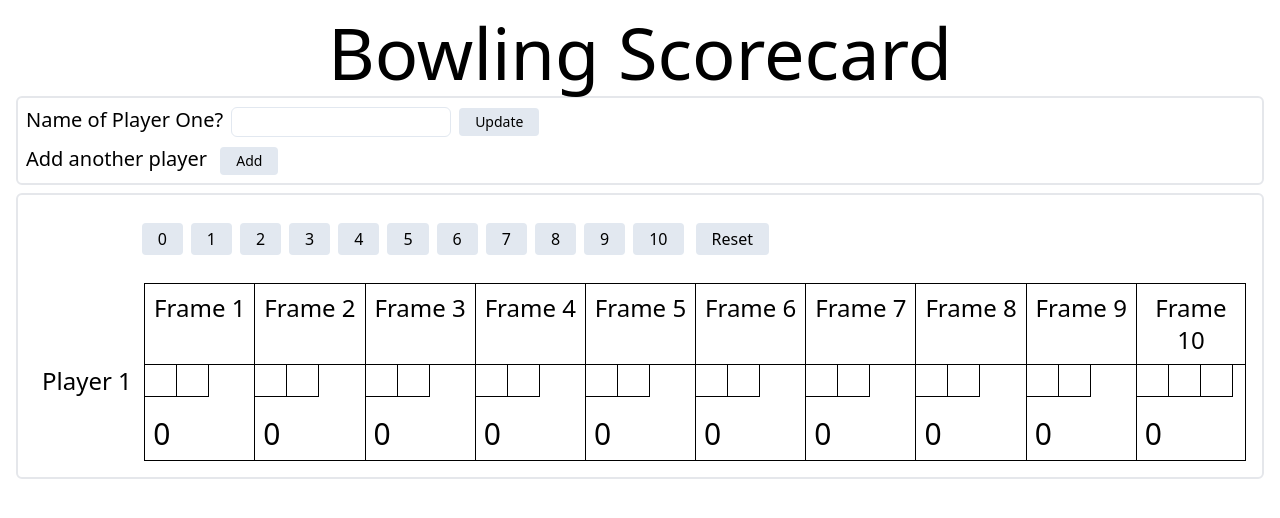
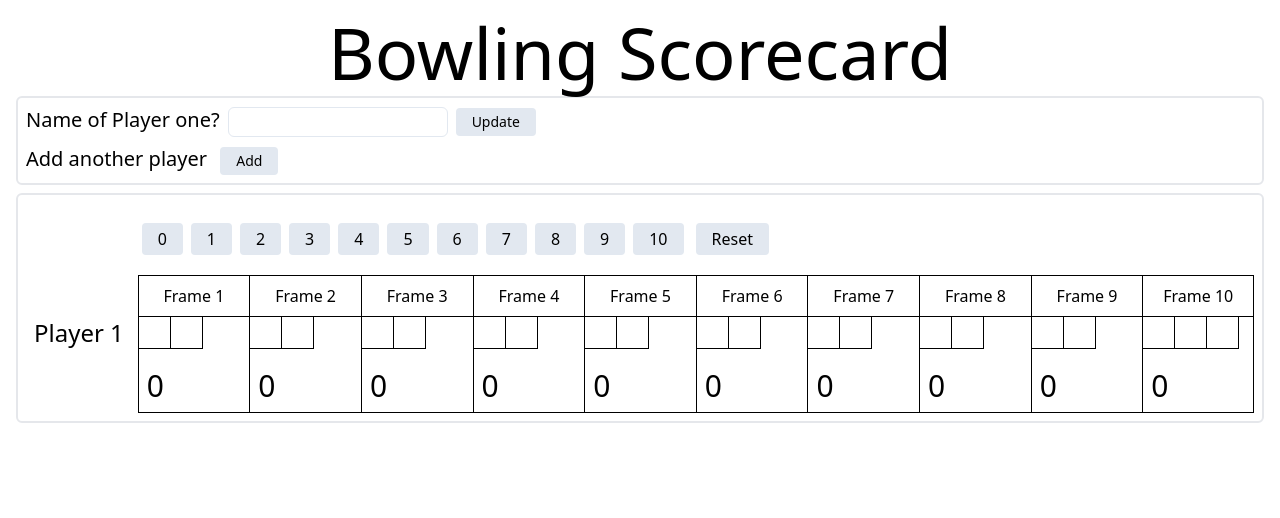
Before and after one commit to puyanwei/bowling-score-card, a Next.js app: page / in a window 1280 px wide. Shown: the top 518 px of the page. Built offline with nearby package versions, Linux system fonts and the light colour scheme.

Commit message:
... - default player names - hide add button when reaching 8 players - only add frames and not extra titles for each player

```diff
--- a/components/BowlingPage/index.tsx
+++ b/components/BowlingPage/index.tsx
@@ -1,5 +1,9 @@
 import { useState, MouseEvent, Dispatch, SetStateAction, useRef } from 'react'
-import { initialScoreCard, labels } from '@/constants/initialScoreCard'
+import {
+  frameNumbers,
+  initialScoreCard,
+  labels,
+} from '@/constants/initialScoreCard'
 import { Player } from '../Player'
 import {
   BowlNumber,
@@ -12,6 +16,7 @@ import { updateNextTwoBowls } from './updateNextTwoBowls'
 import { updateTotalScores } from './updateTotalScores'
 import { PointsButtons } from '../PointsButtons'
 import { PlayerForm } from '../PlayerForm'
+import { FrameTitle } from '../FrameTitle'
 
 export function BowlingPage() {
   const [scoreCard, setScoreCard] = useState<ScoreCard[]>(initialScoreCard)
@@ -207,6 +212,16 @@ export function BowlingPage() {
             reset={reset}
           />
         )}
+        <div className='grid grid-cols-11'>
+          <span className='col-span-1' />
+          {frameNumbers.map((frameNumber, index) => (
+            <FrameTitle
+              frameNumber={frameNumber}
+              isLastFrame={index === frameNumbers.length - 1}
+              key={index}
+            />
+          ))}
+        </div>
         {scoreCard.map((player, index) => (
           <Player scoreCard={player} key={index} />
         ))}
--- a/components/Player.tsx
+++ b/components/Player.tsx
@@ -1,6 +1,5 @@
 import { ScoreCard } from '@/constants/types'
 import { Frame } from './Frame'
-import { FrameTitle } from './FrameTitle'
 
 interface PlayerProps {
   scoreCard: ScoreCard
@@ -10,18 +9,7 @@ export function Player({ scoreCard: { name, frames } }: PlayerProps) {
   if (!name) throw new Error('Player name not found')
   if (!frames || !frames.length) throw new Error('Scorecard data not found')
   return (
-    <div className='p-2 text-2xl'>
-      <div className='grid grid-cols-11'>
-        <span className='col-span-1' />
-        {frames.map(({ frameNumber }, index) => (
-          <FrameTitle
-            frameNumber={frameNumber}
-            isLastFrame={index === frames.length - 1}
-            key={index}
-          />
-        ))}
-      </div>
-      <div className='grid grid-cols-11'>
+    <div className='grid grid-cols-11 text-2xl'>
       <PlayerName className='col-span-1' name={name} />
       {frames.map((frame, index) => (
         <Frame
@@ -32,7 +20,6 @@ export function Player({ scoreCard: { name, frames } }: PlayerProps) {
           key={index}
         />
       ))}
-      </div>
     </div>
   )
 }
--- a/components/PlayerForm.tsx
+++ b/components/PlayerForm.tsx
@@ -34,7 +34,7 @@ export function PlayerForm({
   return (
     <div className='p-2 m-2 space-y-2 text-xl border-2 rounded-md'>
       <div>
-        <label htmlFor='name'>Name of Player One?</label>
+        <label htmlFor='name'>{`Name of Player ${numbersToWordedNumbers[playerNumber]}?`}</label>
         <input
           className='border-[1px] border-slate-200 rounded-md ml-2 px-2 py-1 text-sm'
           id='name'
@@ -53,12 +53,14 @@ export function PlayerForm({
           Update
         </button>
       </div>
+      {playerNumber < 8 && (
         <div>
           <label>Add another player</label> {/* Limit to 8 players max */}
           <button className={buttonStyle} onClick={() => addPlayer()}>
             Add
           </button>
         </div>
+      )}
     </div>
   )
 }
--- a/constants/initialScoreCard.ts
+++ b/constants/initialScoreCard.ts
@@ -1,4 +1,4 @@
-import { ButtonLabels, ScoreCard } from './types'
+import { ButtonLabels, FrameNumber, ScoreCard } from './types'
 
 export const initialScoreCard: ScoreCard[] = [
   {
@@ -112,3 +112,4 @@ export const labels: ButtonLabels[] = [
   '9',
   '10',
 ]
+export const frameNumbers: FrameNumber[] = [1, 2, 3, 4, 5, 6, 7, 8, 9, 10]
```
Lines whose indentation alone changed are shown as unchanged.
